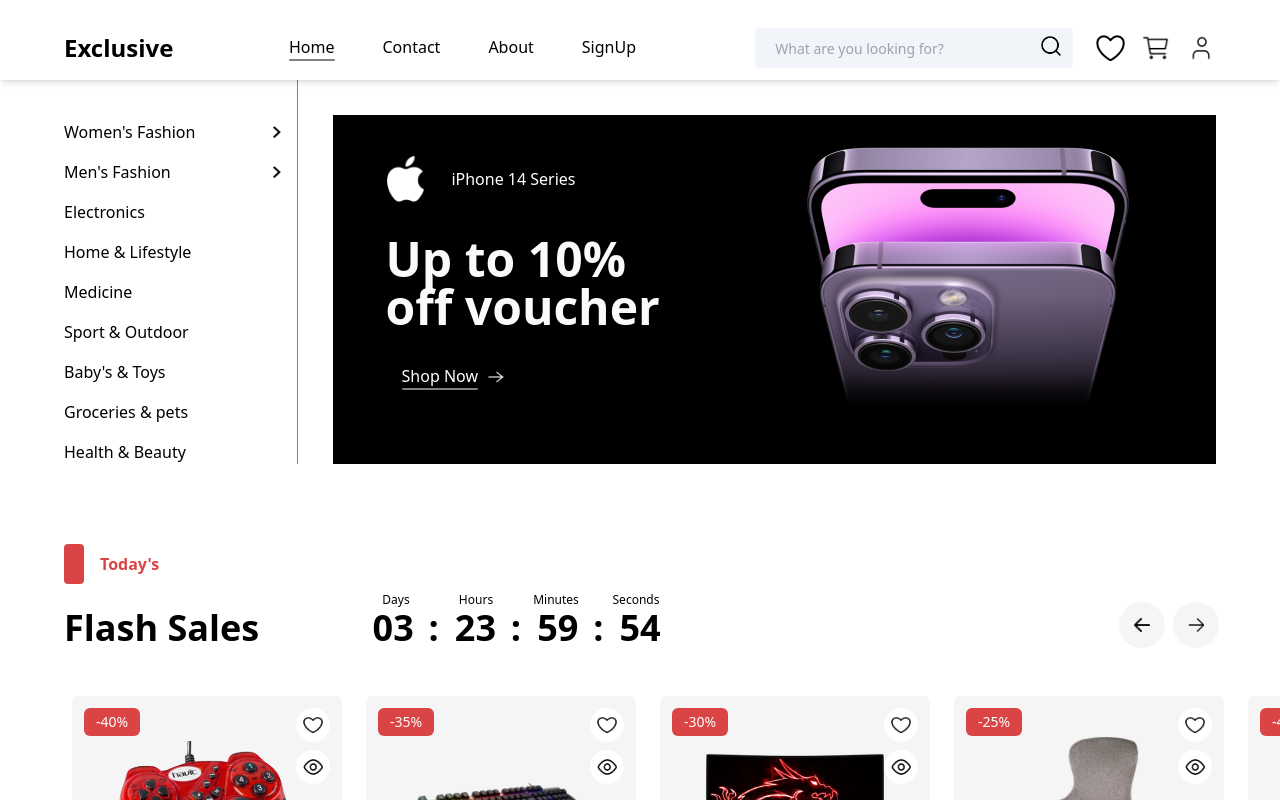
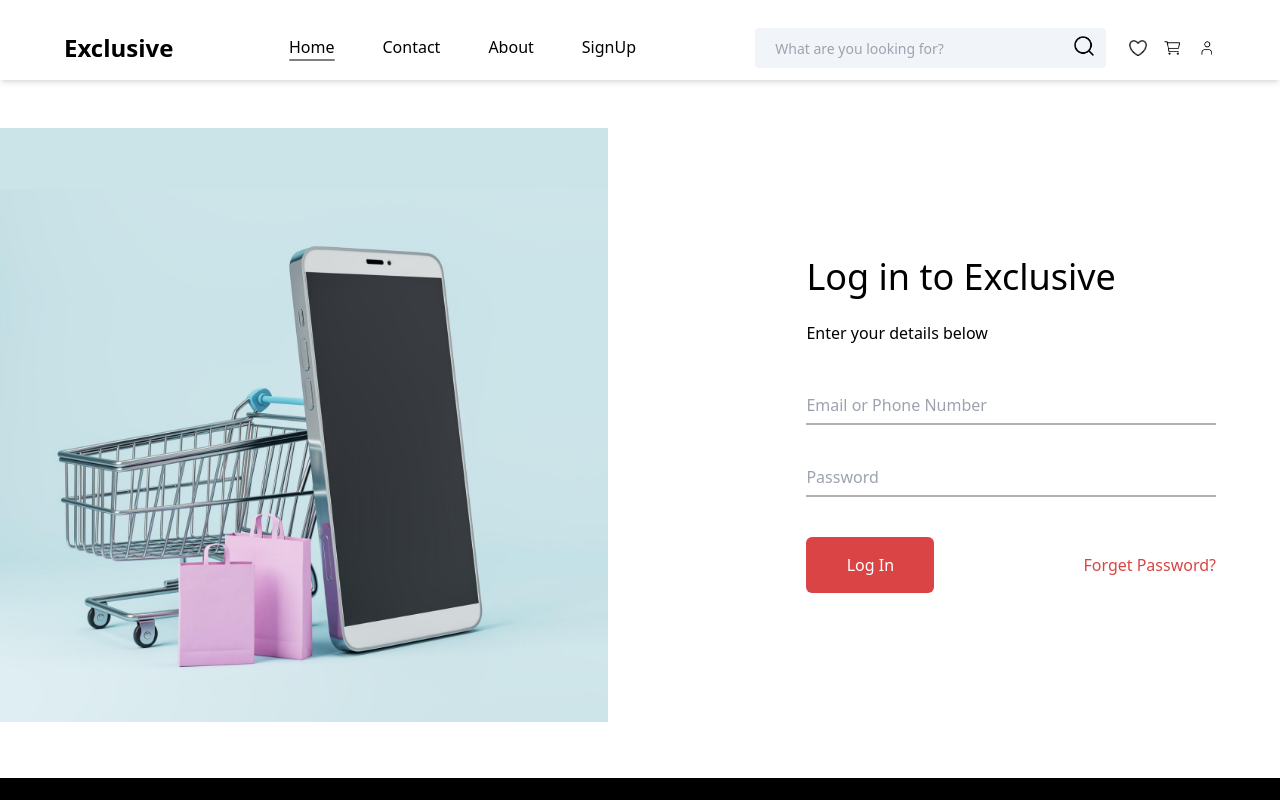
Before and after one commit to yoseftsegaye/E-commerce-website, a React (Vite) app: page / in a window 1280 px wide. Shown: the top 800 px of the page. Built offline with nearby package versions, Linux system fonts and the light colour scheme.

Commit message:
added LogIn and SignUp

```diff
--- a/src/App.jsx
+++ b/src/App.jsx
@@ -2,14 +2,18 @@
 import Home from './pages/Home'
 import Navbar from './pages/Navbar';
 import Footer from './pages/Footer';
+import SignUp from './pages/SignUp';
+import LogIn from './pages/LogIn';
 
 function App() {
   return (
     <div className="min-h-screen flex flex-col">
       <Navbar />
-      <div className="flex-grow">
+      {/* <div className="flex-grow">
         <Home />
-      </div>
+      </div> */}
+      {/* <SignUp /> */}
+      <LogIn />
       <Footer />
     </div>
   );
--- a/src/pages/Footer.jsx
+++ b/src/pages/Footer.jsx
@@ -2,7 +2,7 @@
 
 const Footer = () => {
     return (
-        <div className='w-full  bg-black text-white pb-4'>
+        <div className='w-full bg-black text-white pb-4'>
             <div className='w-full h-fit flex items-center justify-center px-[2%] md:px-[5%]'>
                 <div className='w-full h-fit flex flex-wrap justify-center gap-20 my-14'>
                     {/* Exclusive */}
--- /dev/null
+++ b/src/pages/LogIn.jsx
@@ -0,0 +1,55 @@
+import React from 'react'
+
+const LogIn = () => {
+    return (
+        <div className='w-full pr-[2%] md:pr-[5%] mt-32 mb-14'>
+            <div className='w-full h-fit flex fle-row items-center  justify-between'>
+                {/* image */}
+                <div className='hidden md:flex w-[50%] h-auto pt-[5%] items-center justify-start bg-[#CBE4E8]'>
+                    <img src="/SignUp.png" alt="SignUp" className='w-full h-full object-contain' />
+                </div>
+                {/* Sign Up */}
+                <div className='w-[80%] md:w-[45%] lg:w-[35%] h-auto flex flex-col gap-8 lg:gap-10 pl-4'>
+                    <div className='w-full h-fit flex flex-col gap-8 lg:gap-12'>
+                        <div className='w-fit h-fit flex flex-col gap-4 lg:gap-6'>
+                            <h1 className='text-2xl md:text-4xl font-medium'>Log in to Exclusive</h1>
+                            <p className='text-base font-normal'>Enter your details below</p>
+                        </div>
+                        <div className='w-full h-fit flex flex-col gap-6 lg:gap-10'>
+                            {/* Email or Phone Number */}
+                            <div className='w-full h-8 pb-2 border-b-2 border-black/30'>
+                                <input
+                                    type="text"
+                                    placeholder='Email or Phone Number'
+                                    className='w-full flex text-base font-normal border-none focus:outline-none'
+                                />
+                            </div>
+                            {/* Password */}
+                            <div className='w-full h-8 pb-2 border-b-2 border-black/30'>
+                                <input
+                                    type="text"
+                                    placeholder='Password'
+                                    className='w-full flex text-base font-normal border-none focus:outline-none'
+                                />
+                            </div>
+                        </div>
+                    </div>
+                    {/* Buttons */}
+                    <div className='w-full h-fit flex flex-row items-center justify-between'>
+                        <button
+                            className='w-32 h-14 flex items-center justify-center text-white rounded-md hover:bg-[#f19393] bg-[#DB4444]'>
+                            Log In
+                        </button>
+                        <a
+                            href="#"
+                            className='flex items-center justify-center text-[#DB4444] hover:text-black hover:scale-105 transition-transform duration-300'>
+                            Forget Password?
+                        </a>
+                    </div>
+                </div>
+            </div>
+        </div>
+    )
+}
+
+export default LogIn
--- a/src/pages/Navbar.jsx
+++ b/src/pages/Navbar.jsx
@@ -31,10 +31,10 @@
                     {/* Link for large screen */}
                     <div className="hidden lg:flex justify-end gap-10">
                         {links.map((link) => (
-                            <div key={link.id} className="w-auto px-1">
+                            <div key={link.id} className="w-auto px-1 hover:text-[#DB4444] hover:scale-110 transition-transform duration-300">
                                 <a
                                     href={link.href}
-                                    className="font-normal hover:text-[#DB4444]"
+                                    className="text-base font-normal"
                                     onClick={() => setActiveLink(link.name)} // Only set active link, allow navigation
                                 >
                                     {link.name}
@@ -68,28 +68,23 @@
                                 <img
                                     src="/Navbar/Search.png"
                                     alt="SearchButton"
-                                    className='w-5 h-5' />
+                                    className='w-5 h-5 object-contain hover:scale-110 transition-transform duration-300' />
                             </button>
                         </div>
                     </div>
 
                     {/* Button section */}
                     <div className='flex flex-row justify-center items-center w-[88px] md:w-[120px] h-8 gap-2 md:gap-4'>
-                        <div className='flex flex-row justify-center items-center w-4 md:w-8 h-3 md:h-8'>
                         <button>
-                                <img src="/Navbar/Like.png" alt="Like" className='w-full h-full' />
+                            <img src="/Navbar/Like.png" alt="Like" className='w-5 h-5 object-contain hover:scale-125 transition-transform duration-300' />
                         </button>
-                        </div>
-                        <div className='flex flex-row justify-center items-center w-5 md:w-8 h-6 md:h-8'>
                         <button>
-                                <img src="/Navbar/Cart.png" alt="Cart" className='w-full h-full' />
+                            <img src="/Navbar/Cart.png" alt="Cart" className='w-5 h-5 object-contain hover:scale-125 transition-transform duration-300' />
                         </button>
-                        </div>
-                        <div className='flex flex-row justify-center items-center w-5 md:w-8 h-6 md:h-8'>
                         <button>
-                                <img src="/Navbar/User.png" alt="User" className='w-full h-full' />
+                            <img src="/Navbar/User.png" alt="User" className='w-5 h-5 object-contain hover:scale-125 transition-transform duration-300' />
                         </button>
-                        </div>
+
                     </div>
                 </div>
             </div>
@@ -121,10 +116,10 @@
                     <h1 className="font-bold text-xl md:text-2xl transition-transform hover:scale-105">Exclusive</h1>
                 </div>
                 <div className='flex flex-col items-start px-10 py-10 font-medium text-lg gap-6'>
-                    <a href="/" className="transition-transform hover:scale-105 hover:text-[#DB4444]">Home</a>
-                    <a href="/" className="transition-transform hover:scale-105 hover:text-[#DB4444]">Contact</a>
-                    <a href="/" className="transition-transform hover:scale-105 hover:text-[#DB4444]">About</a>
-                    <a href="/" className="transition-transform hover:scale-105 hover:text-[#DB4444]">Sign Up</a>
+                    <a href="/" className="transition-transform duration-300 hover:scale-110 hover:text-[#DB4444]">Home</a>
+                    <a href="/" className="transition-transform duration-300 hover:scale-110 hover:text-[#DB4444]">Contact</a>
+                    <a href="/" className="transition-transform duration-300 hover:scale-110 hover:text-[#DB4444]">About</a>
+                    <a href="/" className="transition-transform duration-300 hover:scale-110 hover:text-[#DB4444]">Sign Up</a>
                 </div>
             </div>
         </nav>
--- /dev/null
+++ b/src/pages/SignUp.jsx
@@ -0,0 +1,80 @@
+import React from 'react'
+
+const SignUp = () => {
+    return (
+        <div className='w-full pr-[2%] md:pr-[5%] mt-32 mb-14'>
+            <div className='w-full h-fit flex fle-row items-center  justify-between'>
+                {/* image */}
+                <div className='hidden md:flex w-[50%] h-auto pt-[5%] items-center justify-start bg-[#CBE4E8]'>
+                    <img src="/SignUp.png" alt="SignUp" className='w-full h-full object-contain' />
+                </div>
+                {/* Sign Up */}
+                <div className='w-[80%] md:w-[45%] lg:w-[35%] h-auto flex flex-col gap-8 lg:gap-12 pl-4'>
+                    <div className='w-fit h-fit flex flex-col gap-4 lg:gap-6'>
+                        <h1 className='text-2xl md:text-4xl font-medium'>Create an account</h1>
+                        <p className='text-base font-normal'>Enter your details below</p>
+                    </div>
+                    <div className='w-full h-fit flex flex-col gap-6 lg:gap-10'>
+                        <div className='w-full h-fit flex flex-col gap-6 lg:gap-10'>
+                            {/* Name */}
+                            <div className='w-full h-8 pb-2 border-b-2 border-black/30'>
+                                <input
+                                    type="text"
+                                    placeholder='Name'
+                                    className='w-full flex text-base font-normal border-none focus:outline-none'
+                                />
+                            </div>
+                            {/* Email or phone number */}
+                            <div className='w-full h-8 pb-2 border-b-2 border-black/30'>
+                                <input
+                                    type="text"
+                                    placeholder='Email or Phone Number'
+                                    className='w-full flex text-base font-normal border-none focus:outline-none'
+                                />
+                            </div>
+                            {/* Password */}
+                            <div className='w-full h-8 pb-2 border-b-2 border-black/30'>
+                                <input
+                                    type="text"
+                                    placeholder='Password'
+                                    className='w-full flex text-base font-normal border-none focus:outline-none'
+                                />
+                            </div>
+                        </div>
+                        {/* Create new account button */}
+                        <div className='w-full h-fit flex flex-col gap-4'>
+                            <button
+                                className='w-full h-14 flex items-center justify-center text-white rounded-md hover:bg-[#f19393] bg-[#DB4444]'>
+                                Create Account
+                            </button>
+                            {/* Sign up with Google */}
+                            <div className='w-full h-fit flex flex-col items-center justify-center gap-5 lg:gap-8'>
+                                <div className='w-full h-14 flex items-center justify-center border-2 border-black/30 rounded-md'>
+                                    <a
+                                        href=""
+                                        target='_blank'
+                                        rel='noopener noreferrer'
+                                        className='w-fit h-fit flex flex-row items-center justify-center gap-4 hover:scale-105 transition-transform duration-300'
+                                    >
+                                        <img src="/Google.png" alt="Google" className='w-6 h-6 object-contain' />
+                                        <p className='text-base font-normal'>Sign up with Google</p>
+                                    </a>
+                                </div>
+                                {/* Log in */}
+                                <div className='w-fit h-7 py-1 flex flex-row items-center gap-4'>
+                                    <p className='text-base font-normal'>Already have account?</p>
+                                    <a
+                                        href="#"
+                                        className='text-base font-normal hover:text-[#DB4444] hover:scale-105 transition-transform duration-300'
+                                    >Log in</a>
+                                </div>
+                            </div>
+                        </div>
+                    </div>
+                </div>
+            </div>
+        </div>
+    )
+}
+
+export default SignUp
```
Also changed, not shown: public/Google.png (added), public/SignUp.png (added). Lines whose indentation alone changed are shown as unchanged.
